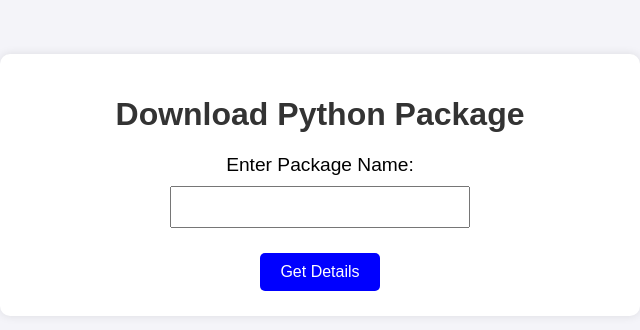
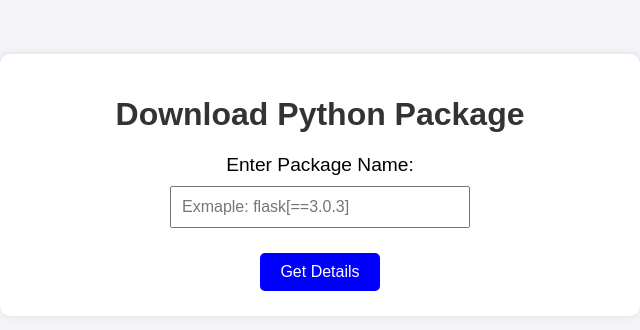
Before and after one commit to SolitudePy/pypidownload, a Flask app: page / in a window 1280 px wide. Shown: the part 215-545 px from the top of the page, without its empty margins (320-960 px from the left). Run offline with Flask 3, Linux system fonts and the light colour scheme.

Commit message:
add exmaple placeholder

```diff
--- a/src/app/main/templates/index.html
+++ b/src/app/main/templates/index.html
@@ -12,7 +12,7 @@
         <h1>Download Python Package</h1>
         <form action="/" method="post">
             <label for="package_name">Enter Package Name:</label>
-            <input type="text" id="package_name" name="package_name" required>
+            <input type="text" id="package_name" name="package_name" placeholder="Exmaple: flask[==3.0.3]" required>
             <button type="submit" name="get-details">Get Details</button>
         </form>
         {% if package_details %}
```
